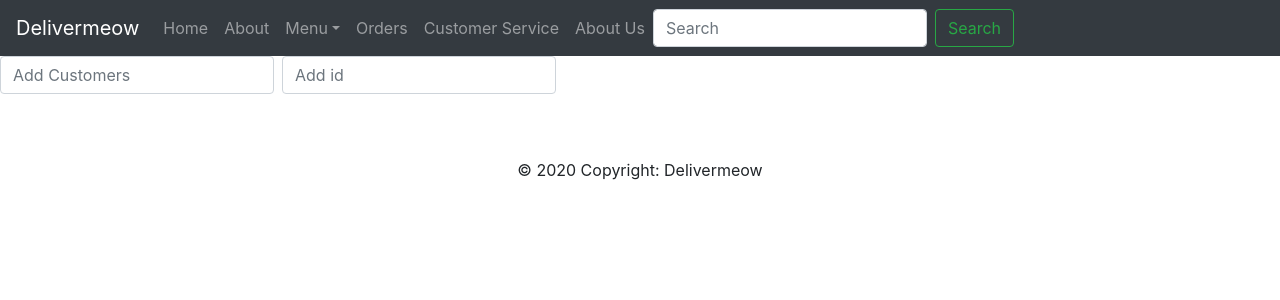
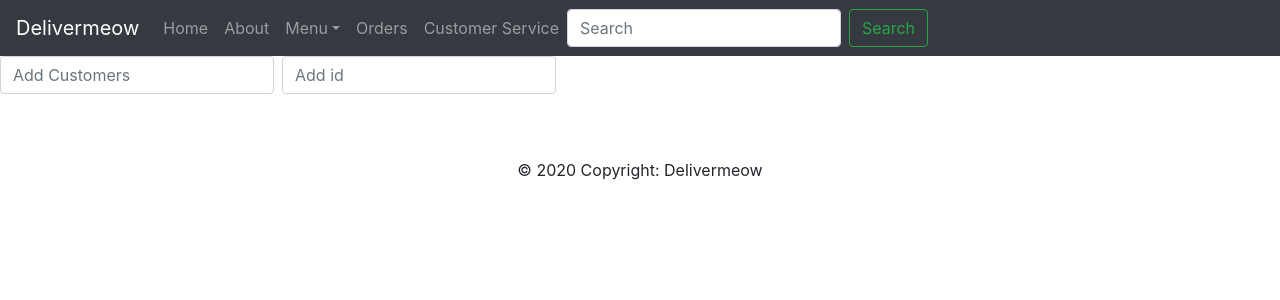
Before and after one commit to nwenhui/FDS, a React (Create React App) app in the folder delivery2/: page / in a window 1280 px wide. Shown: the top 300 px of the page. Built offline with nearby package versions, Linux system fonts and the light colour scheme.

Commit message:
remove redundant stuff

```diff
--- a/delivery2/src/components/Navigation.js
+++ b/delivery2/src/components/Navigation.js
@@ -48,11 +48,6 @@ function Navigation() {
             Customer Service
           </a>
         </li>
-        <li class="nav-item">
-          <a class="nav-link" href="#">
-            About Us
-          </a>
-        </li>
       </ul>
       <form class="form-inline my-2 my-lg-0">
         <input
```
Also changed, not shown: delivery2/src/Pages/About/About.js (renamed from delivery2/src/About/About.js), delivery2/src/Pages/ContactUs/index.js (added), delivery2/src/Pages/ContactUs/style.css (added), delivery2/src/Pages/HomePage/HomePage.js (renamed from delivery2/src/containers/HomePage/HomePage.js), delivery2/src/Pages/HomePage/style.css (renamed from delivery2/src/containers/HomePage/style.css).
